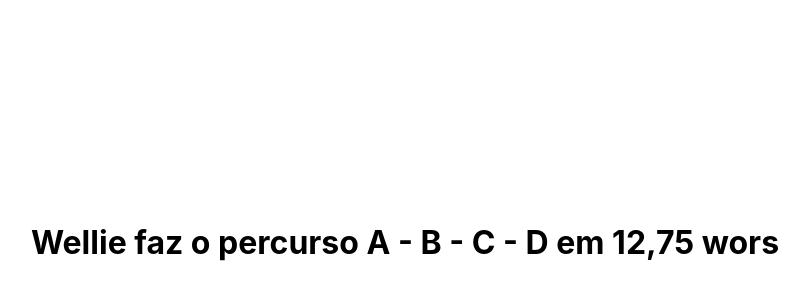
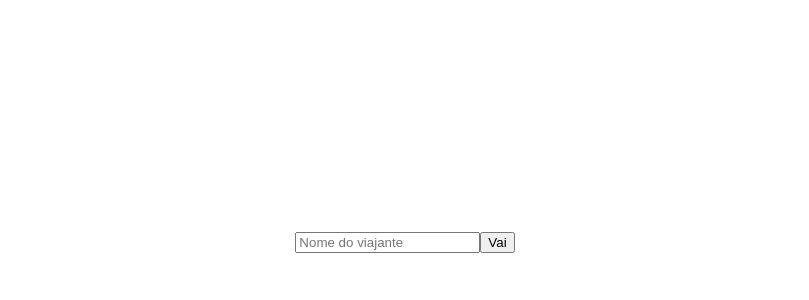
Before and after one commit to eberjoe/UDESC-OTES12-2, a Next.js app: page / in a window 1280 px wide. Shown: the part 158-458 px from the top of the page, without its empty margins (235-1044 px from the left). Built offline with nearby package versions, Linux system fonts and the light colour scheme.

Commit message:
Componentize interface and calculator

```diff
--- /dev/null
+++ b/components/Identification/index.tsx
@@ -0,0 +1,16 @@
+import { useRouter } from 'next/router';
+
+export const Identification = () => {
+  const router = useRouter();
+  return (
+    <form
+      onSubmit={(e) => {
+        e.preventDefault();
+        router.push('results');
+      }}
+    >
+      <input placeholder="Nome do viajante" />
+      <button type="submit">Vai</button>
+    </form>
+  );
+};
--- a/globals/consts.ts
+++ b/globals/consts.ts
@@ -1,4 +1,4 @@
-type Point2D = { x: number; y: number };
+export type Point2D = { x: number; y: number };
 
 export enum City {
   A,
@@ -13,13 +13,3 @@ export const AbcdLandMap = [
   { name: 'C', position: { x: 0, y: 12 } },
   { name: 'D', position: { x: 0, y: 22 } }
 ];
-
-export function travelLength(pointA: Point2D, pointB: Point2D, speed: number) {
-  const distance = Math.sqrt(
-    Math.pow(pointB.x - pointA.x, 2) + Math.pow(pointB.y - pointA.y, 2)
-  );
-
-  const timeLength = speed / distance;
-
-  return timeLength;
-}
--- a/pages/_app.tsx
+++ b/pages/_app.tsx
@@ -1,7 +1,17 @@
+import Head from 'next/head';
 import '../styles/globals.css';
 
 function MyApp({ Component, pageProps }) {
-  return <Component {...pageProps} />;
+  return (
+    <>
+      <Head>
+        <title>Abcdlandia</title>
+        <meta name="description" content="Generated by create next app" />
+        <link rel="icon" href="/favicon.ico" />
+      </Head>
+      <Component {...pageProps} />
+    </>
+  );
 }
 
 export default MyApp;
--- a/pages/index.tsx
+++ b/pages/index.tsx
@@ -1,38 +1,10 @@
-import Head from 'next/head';
-import { AbcdLandMap, City, travelLength } from '../globals/consts';
+import { Identification } from '../components/Identification';
 import styles from '../styles/Home.module.css';
 
 export default function Home() {
   return (
     <div className={styles.container}>
-      <Head>
-        <title>Abcdlandia</title>
-        <meta name="description" content="Generated by create next app" />
-        <link rel="icon" href="/favicon.ico" />
-      </Head>
-      <div>
-        <h1>{`Wellie faz o percurso ${AbcdLandMap[City.A].name} - ${
-          AbcdLandMap[City.B].name
-        } - ${AbcdLandMap[City.C].name} - ${
-          AbcdLandMap[City.D].name
-        } em ${Intl.NumberFormat('pt').format(
-          travelLength(
-            AbcdLandMap[City.A].position,
-            AbcdLandMap[City.B].position,
-            24
-          ) +
-            travelLength(
-              AbcdLandMap[City.B].position,
-              AbcdLandMap[City.C].position,
-              30
-            ) +
-            travelLength(
-              AbcdLandMap[City.C].position,
-              AbcdLandMap[City.D].position,
-              30
-            )
-        )} wors`}</h1>
-      </div>
+      <Identification />
     </div>
   );
 }
```
Also changed, not shown: components/DistanceCalculator/index.ts (added, +19 -0 lines), pages/results/index.tsx (added, +33 -0 lines).
